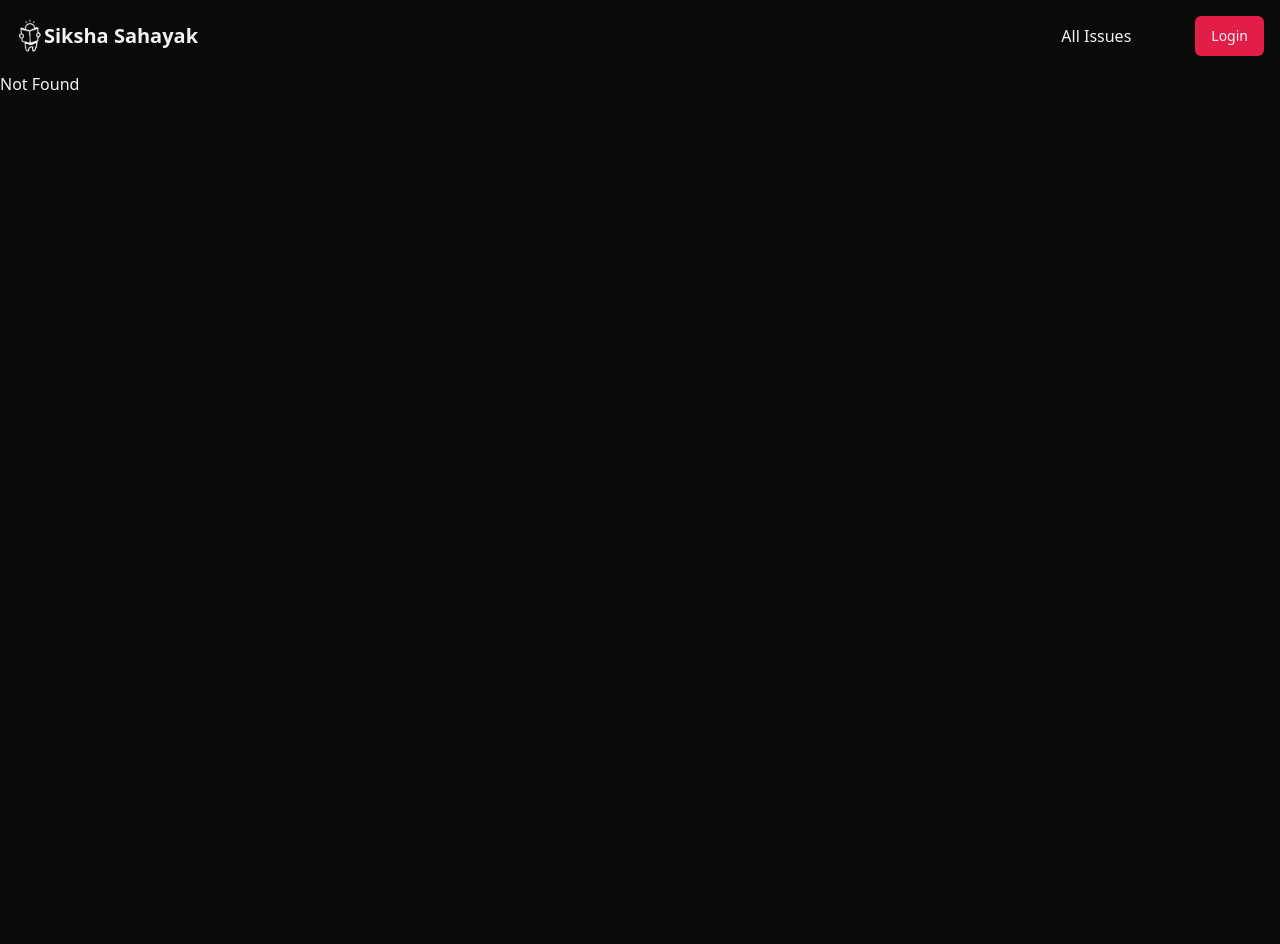
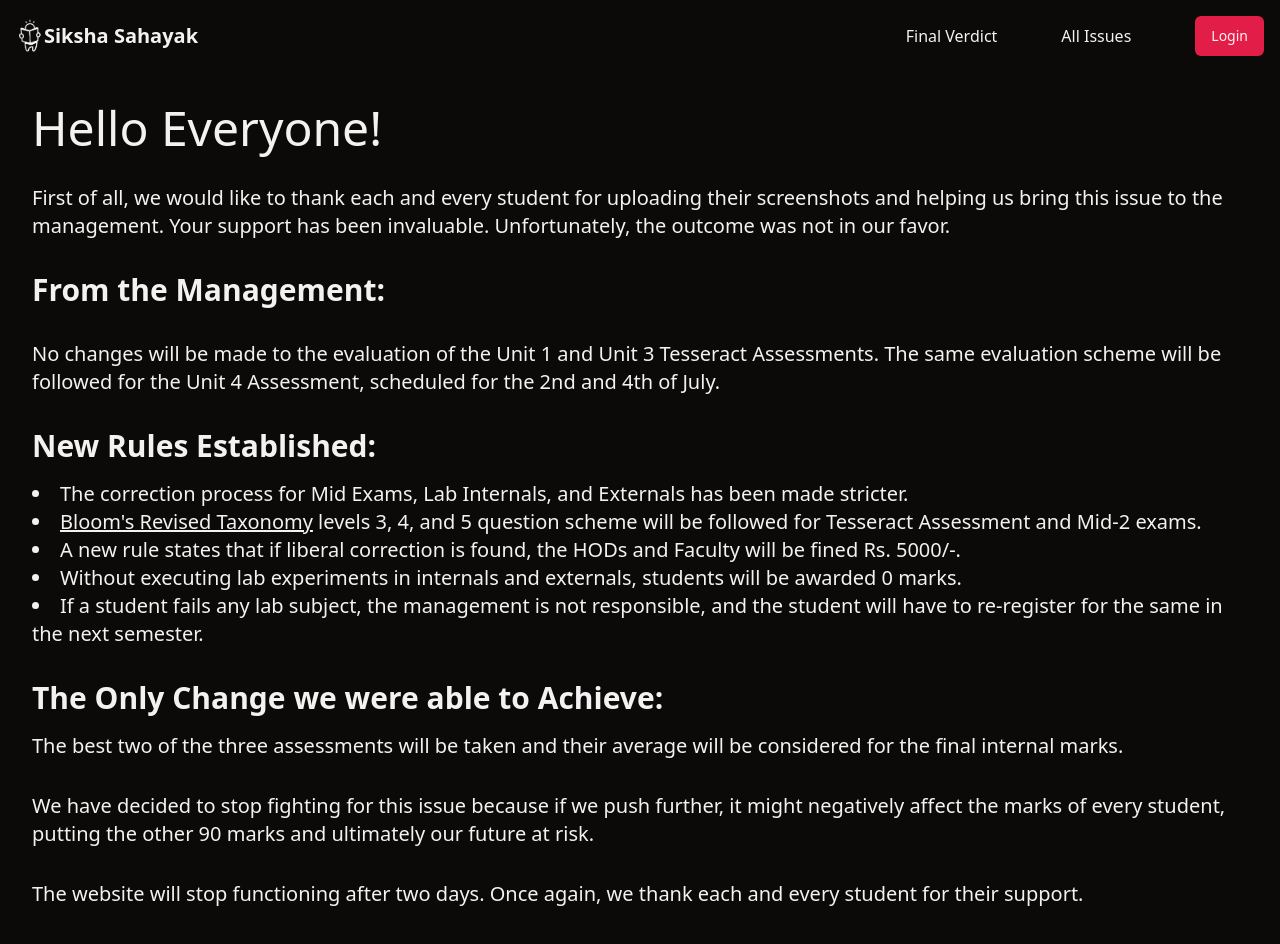
Before and after one commit to dheeraj0831/anti-tess, a React (Vite) app: page /final-verdict in a window 1280 px wide. Before the commit this address had no page. Shown: the top 944 px of the page. Before the commit the page ends 800 px from the top, so only its background shows below. Built offline with nearby package versions, Linux system fonts and the light colour scheme.

Commit message:
final verdict

```diff
--- a/src/App.jsx
+++ b/src/App.jsx
@@ -4,6 +4,7 @@ import Landing from './pages/Landing'
 import Allatone from './pages/Allatone'
 import Upload from './pages/Upload'
 import Navbar from './components/Navbar'
+import Final from './pages/Final'
 
 export default function App() {
   return (
@@ -11,10 +12,11 @@ export default function App() {
       <BrowserRouter>
         <Routes>
           <Route path="/" element={<Navbar />} >
-            <Route path="/" element={<Landing />} />
-            <Route index element={<Landing />} />
+            <Route path="/home" element={<Landing />} />
+            <Route index element={<Final />} />
             <Route path="upload" element={<Upload />} />
             <Route path='all-issues' element={<Allatone />} />
+            <Route path="final-verdict" element={<Final />} />
             <Route path="*" element={<h1>Not Found</h1>} />
           </Route>
         </Routes>
--- a/src/components/Navbar.jsx
+++ b/src/components/Navbar.jsx
@@ -62,10 +62,11 @@ const Navbar = () => {
         <>
             <div className="flex flex-col min-h-screen">
                 <nav className='dark px-4 py-4 flex items-center justify-between sticky'>
-                    <Link to="/" className='flex items-center text-xl font-bold'>
+                    <Link to="/home" className='flex items-center text-xl font-bold'>
                         <img className=' max-w-7' src="./logo.png" alt="logo" />Siksha Sahayak
                     </Link>
                     <div className='flex items-center gap-16'>
+                        <Link to='/final-verdict' className=' hover:text-gray-300'>Final Verdict</Link>
                         <Link to='/all-issues' className=' hover:text-gray-300'>All Issues</Link>
                         {!user ? (
                             <Dialog>
--- /dev/null
+++ b/src/pages/Final.jsx
@@ -0,0 +1,43 @@
+const Final = () => {
+    return (
+        <div className='flex justify-center items-center'>
+            <div className='max-w-7xl p-8'>
+                <p className="text-5xl mb-8">Hello Everyone!</p>
+                <p className='text-xl mt-8'>
+                    First of all, we would like to thank each and every student for uploading their screenshots and helping us bring this issue to the management. Your support has been invaluable. Unfortunately, the outcome was not in our favor.
+                </p>
+                <p className='text-xl mt-8'>
+                    <strong className="text-3xl">From the Management:</strong>
+                </p>
+                <p className='text-xl mt-8'>
+                    No changes will be made to the evaluation of the Unit 1 and Unit 3 Tesseract Assessments. The same evaluation scheme will be followed for the Unit 4 Assessment, scheduled for the 2nd and 4th of July.
+                </p>
+                <p className='text-xl mt-8'>
+                    <strong className="text-3xl">New Rules Established:</strong>
+                </p>
+                <ul className='list-disc list-inside text-xl mt-4'>
+                    <li>The correction process for Mid Exams, Lab Internals, and Externals has been made stricter.</li>
+                    <li><a className="underline hover:text-red-400" href="https://cft.vanderbilt.edu/guides-sub-pages/blooms-taxonomy/#:~:text=Familiarly%20known%20as%20Bloom's%20Taxonomy,Analysis%2C%20Synthesis%2C%20and%20Evaluation." target="_blank">Bloom's Revised Taxonomy</a> levels 3, 4, and 5 question scheme will be followed for Tesseract Assessment and Mid-2 exams.</li>
+                    <li>A new rule states that if liberal correction is found, the HODs and Faculty will be fined Rs. 5000/-.</li>
+                    <li>Without executing lab experiments in internals and externals, students will be awarded 0 marks.</li>
+                    <li>If a student fails any lab subject, the management is not responsible, and the student will have to re-register for the same in the next semester.</li>
+                </ul>
+                <p className='text-xl mt-8'>
+                    <strong className="text-3xl">The Only Change we were able to Achieve:</strong>
+                </p>
+                <p className='text-xl mt-4'>
+                    The best two of the three assessments will be taken and their average will be considered for the final internal marks.
+                </p>
+                <p className='text-xl mt-8'>
+                    We have decided to stop fighting for this issue because if we push further, it might negatively affect the marks of every student, putting the other 90 marks and ultimately our future at risk.
+                </p>
+                <p className='text-xl mt-8'>
+                    The website will stop functioning after two days. Once again, we thank each and every student for their support.
+                </p>
+                <p className='text-3xl mt-8'>Thank you.</p>
+            </div>
+        </div>
+    )
+}
+
+export default Final
```
